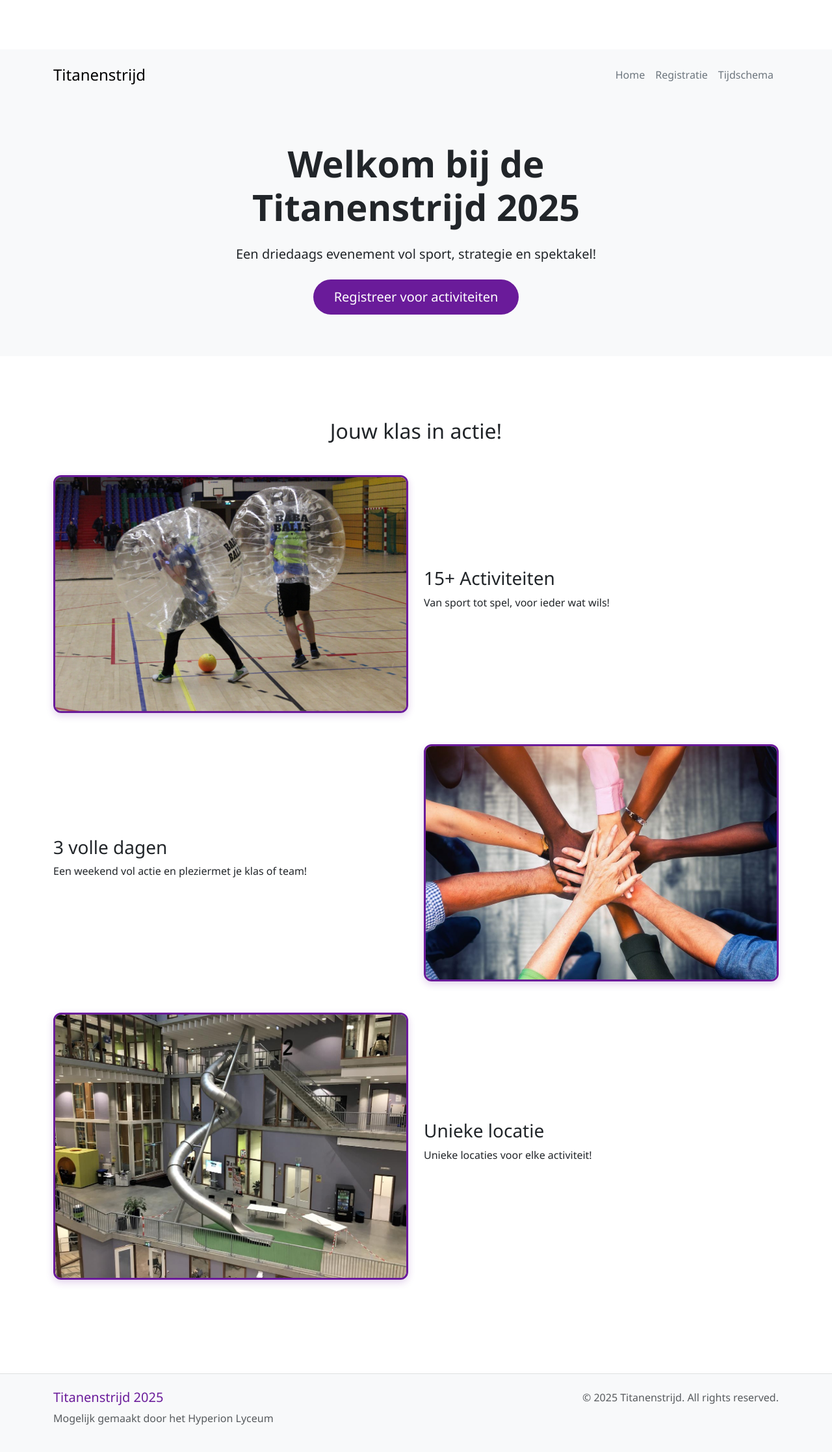
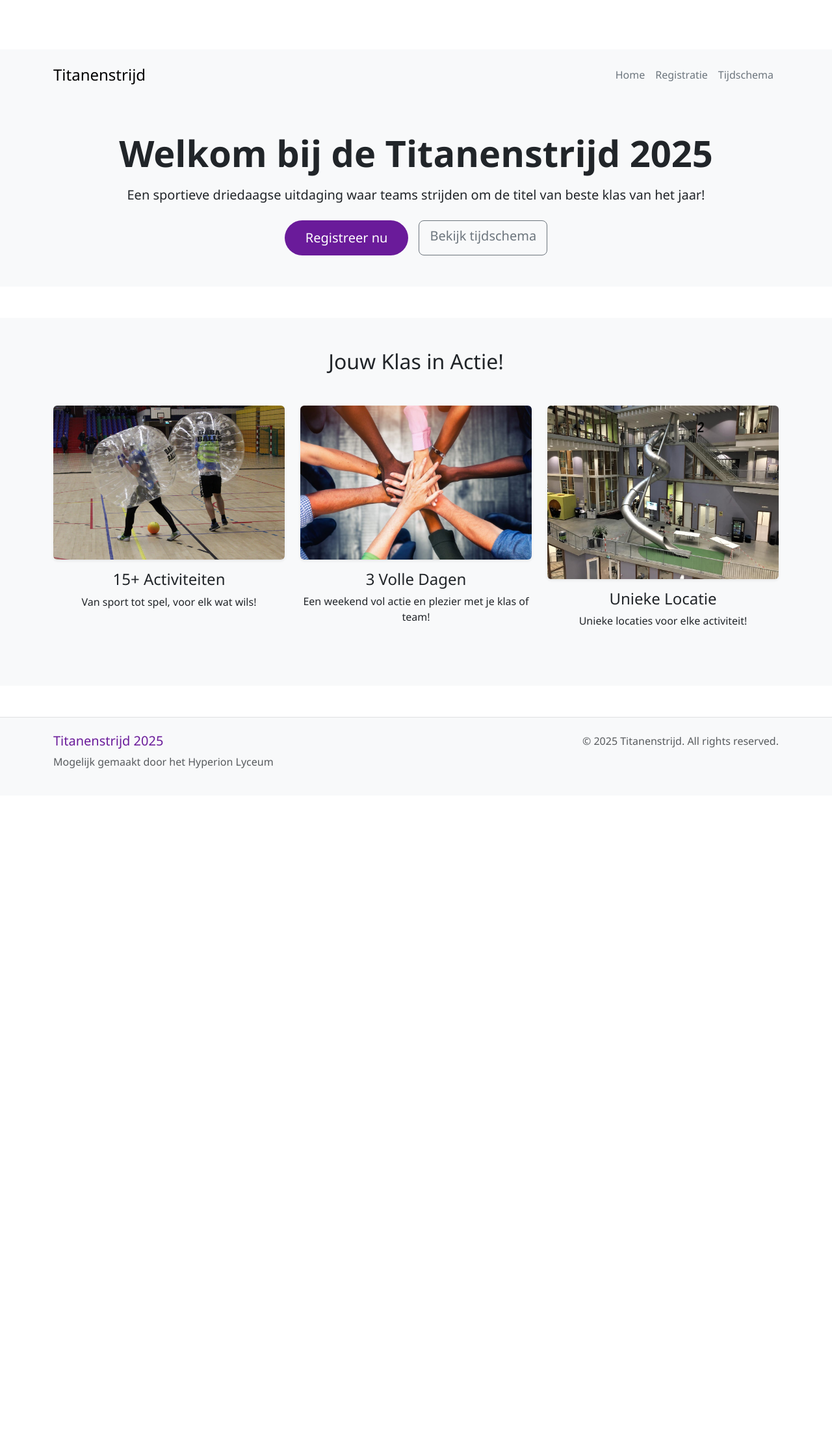
Before and after one commit to Envitality1/titantenstrijdV1, a Flask app: page / in a window 1280 px wide. Shown: the whole page at 65% size. After the commit the page ends 1182 px from the top, so only its background shows below. Run offline with Flask 3, Linux system fonts and the light colour scheme; some libraries are stand-ins or nearby versions.

Commit message:
revert change

```diff
--- a/static/css/custom.css
+++ b/static/css/custom.css
@@ -121,12 +121,3 @@ body {
         height: 200px;
     }
 }
-
-.image-bordered {
-    border: 3px solid var(--primary-color);
-    border-radius: 12px;
-    width: 100%;
-    height: auto;
-    object-fit: cover;
-    box-shadow: 0 4px 12px rgba(106, 27, 154, 0.2);
-}
--- a/templates/home.html
+++ b/templates/home.html
@@ -1,55 +1,38 @@
 {% extends "base.html" %}
+
 
 {% block content %}
 <!-- Hero Section -->
-<section class="hero-section">
+<section class="hero-section py-5 text-center">
     <div class="container">
-        <div class="row align-items-center">
-            <div class="col-lg-8 mx-auto text-center">
-                <h1>Welkom bij de Titanenstrijd 2025</h1>
-                <p class="lead mb-4">Een driedaags evenement vol sport, strategie en spektakel!</p>
-                <div class="d-flex justify-content-center gap-3">
-                    <a href="{{ url_for('register') }}" class="btn btn-primary btn-lg">Registreer voor activiteiten</a>
-                </div>
-            </div>
+        <h1 class="display-4 mb-3">Welkom bij de Titanenstrijd 2025</h1>
+        <p class="lead mb-4">Een sportieve driedaagse uitdaging waar teams strijden om de titel van beste klas van het jaar!</p>
+        <div class="d-flex justify-content-center gap-3">
+            <a href="{{ url_for('register') }}" class="btn btn-primary btn-lg">Registreer nu</a>
+            <a href="{{ url_for('time') }}" class="btn btn-outline-secondary btn-lg">Bekijk tijdschema</a>
         </div>
     </div>
 </section>
 
+
 <!-- Highlights Section -->
-<section class="py-5">
+<section class="highlights-section py-5 bg-light">
     <div class="container">
-        <h2 class="text-center mb-5">Jouw klas in actie!</h2>
-
-        <!-- Highlight 1: Image left, text right -->
-        <div class="row align-items-center mb-5">
-            <div class="col-md-6">
-                <img src="{{ url_for('static', filename='images/activities.jpg') }}" class="image-bordered" alt="Highlight 1">
+        <h2 class="text-center mb-5">Jouw Klas in Actie!</h2>
+        <div class="row text-center">
+            <div class="col-md-4 mb-4">
+                <img src="{{ url_for('static', filename='images/activities.jpg') }}" class="img-fluid rounded shadow-sm mb-3" alt="Activiteiten">
+                <h4>15+ Activiteiten</h4>
+                <p>Van sport tot spel, voor elk wat wils!</p>
             </div>
-            <div class="col-md-6">
-                <h3>15+ Activiteiten</h3>
-                <p>Van sport tot spel, voor ieder wat wils!</p>
+            <div class="col-md-4 mb-4">
+                <img src="{{ url_for('static', filename='images/teamwork.jpg') }}" class="img-fluid rounded shadow-sm mb-3" alt="Samenwerking">
+                <h4>3 Volle Dagen</h4>
+                <p>Een weekend vol actie en plezier met je klas of team!</p>
             </div>
-        </div>
-
-        <!-- Highlight 2: Text left, image right -->
-        <div class="row align-items-center mb-5 flex-md-row-reverse">
-            <div class="col-md-6">
-                <img src="{{ url_for('static', filename='images/teamwork.jpg') }}" class="image-bordered" alt="Highlight 2">
-            </div>
-            <div class="col-md-6">
-                <h3>3 volle dagen</h3>
-                <p>Een weekend vol actie en pleziermet je klas of team!</p>
-            </div>
-        </div>
-
-        <!-- Highlight 3: Image left, text right -->
-        <div class="row align-items-center mb-5">
-            <div class="col-md-6">
-                <img src="{{ url_for('static', filename='images/location.jpeg') }}" class="image-bordered" alt="Highlight 3">
-            </div>
-            <div class="col-md-6">
-                <h3>Unieke locatie</h3>
+            <div class="col-md-4 mb-4">
+                <img src="{{ url_for('static', filename='images/location.jpeg') }}" class="img-fluid rounded shadow-sm mb-3" alt="Locatie">
+                <h4>Unieke Locatie</h4>
                 <p>Unieke locaties voor elke activiteit!</p>
             </div>
         </div>
```
